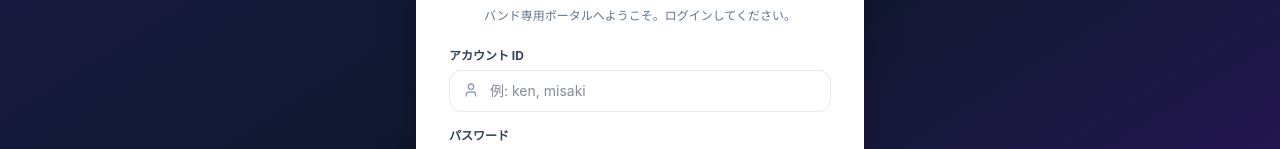
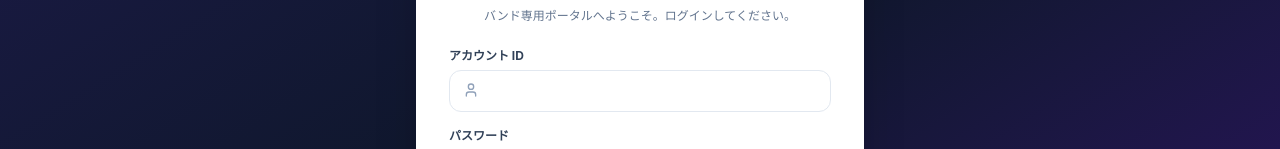
Before and after one commit to imopotato008/acappella_app, a Next.js app: page / in a window 1280 px wide. Shown: the part 322-471 px from the top of the page. Built offline with nearby package versions, Linux system fonts and the light colour scheme; no server answers; the database is empty.

Commit message:
ログイン画面のID入力例を削除

```diff
--- a/src/components/LoginForm.tsx
+++ b/src/components/LoginForm.tsx
@@ -64,7 +64,6 @@ export function LoginForm() {
               <input
                 type="text"
                 required
-                placeholder="例: ken, misaki"
                 value={id}
                 onChange={(e) => setId(e.target.value)}
                 className="w-full pl-10 pr-3.5 py-2.5 rounded-xl border border-slate-200 text-sm focus:outline-hidden focus:ring-2 focus:ring-indigo-500"
```
